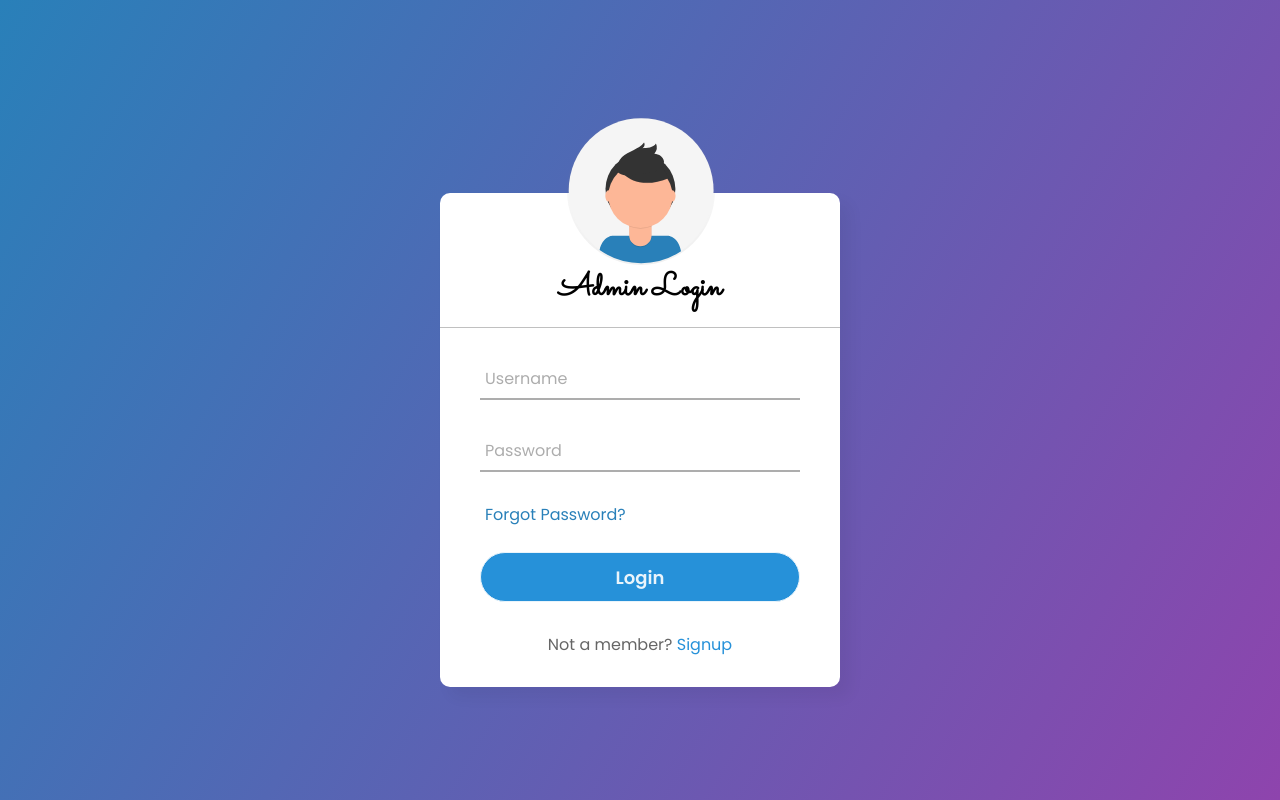
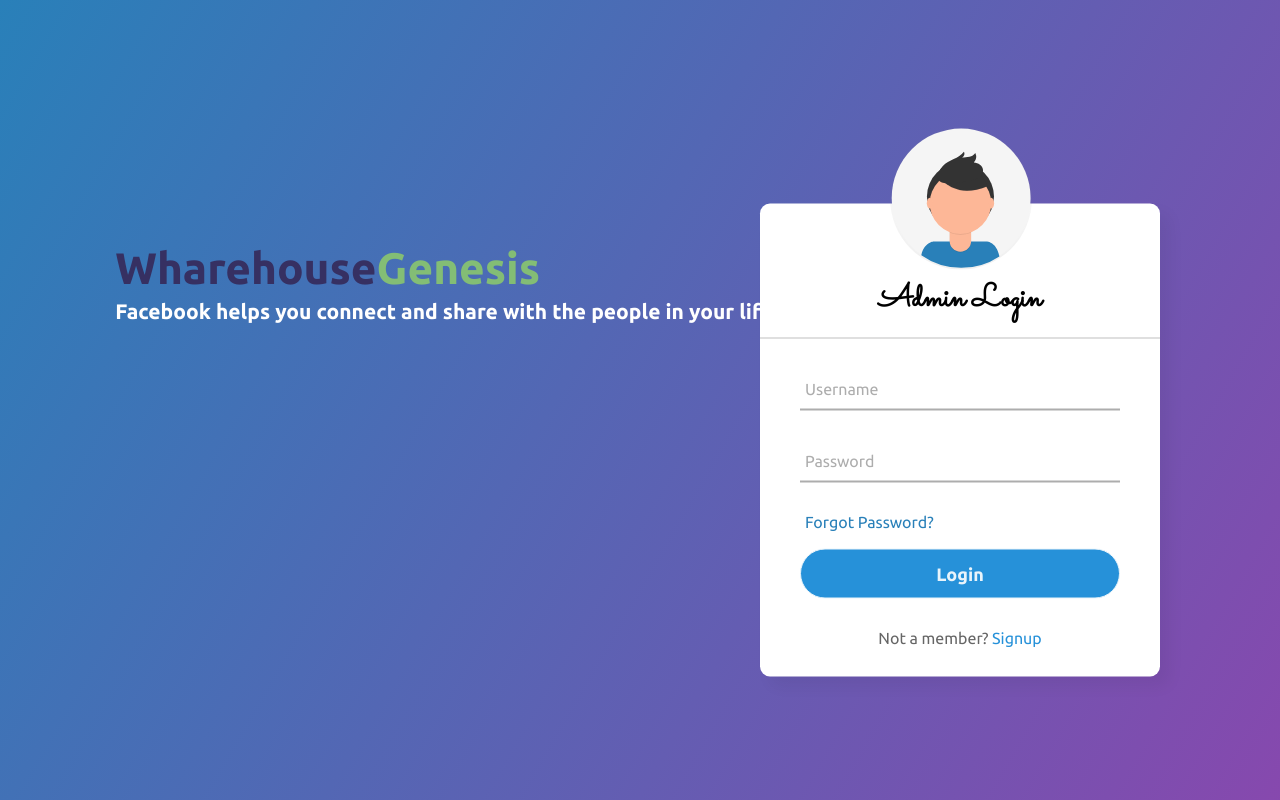
Before and after one commit to JahirMullick/WarehouseGenesis, an Electron app: page Html/LoginForm.html in a window 1280 px wide. Shown: the top 800 px of the page. Drawn offline with Linux system fonts and the light colour scheme.

Commit message:
Add massage to the left side

```diff
--- a/CSS/LoginForm.css
+++ b/CSS/LoginForm.css
@@ -1,52 +1,84 @@
 @import url('https://fonts.googleapis.com/css2?family=Noto+Sans:wght@700&family=Poppins:wght@400;500;600&display=swap');
 @import url('https://fonts.googleapis.com/css2?family=Dancing+Script&family=Sacramento&family=Satisfy&display=swap');
-*{
+@import url('https://fonts.googleapis.com/css2?family=Ubuntu:wght@300;400;500;700&display=swap');
+
+* {
   margin: 0;
   padding: 0;
   box-sizing: border-box;
-  font-family: "Poppins", sans-serif;
+  font-family: 'Ubuntu', sans-serif;
 }
-body{
+
+body {
   margin: 0;
   padding: 0;
-  background: linear-gradient(120deg,#2980b9, #8e44ad);
+  background: linear-gradient(120deg, #2980b9, #8e44ad);
   height: 100vh;
   overflow: hidden;
 }
-.center{
+
+.massage {
+  justify-content: center;
+  align-items: center;
+  width: 60%;
+  margin-top: 19%;
+  margin-left: 9%;
+  font-size: 44px;
+  font-weight: 600;
+  color: #363062;
+  /* color: black; */
+}
+
+.massage span {
+  font-size: 44px;
+  font-weight: 600;
+  color: #83BD75;
+}
+
+.massage p {
+  margin-top: 6px;
+  font-size: 21px;
+  color: white;
+}
+
+.center {
   position: absolute;
   top: 55%;
-  left: 50%;
+  left: 75%;
   transform: translate(-50%, -50%);
   width: 400px;
   background: white;
   border-radius: 10px;
-  box-shadow: 10px 10px 15px rgba(0,0,0,0.05);
+  box-shadow: 10px 10px 15px rgba(0, 0, 0, 0.05);
 }
 
-.img{
+.img {
   margin: -76px 0px 0px 127px;
   position: absolute;
   height: 30%;
   width: 37%;
 }
-.center h1{
+
+.center h1 {
   text-align: center;
   padding: 72px 0px 15px;
   border-bottom: 1px solid silver;
- /* font-family: 'Dancing Script', cursive; */
-font-family: 'Sacramento', cursive;
+  /* font-family: 'Dancing Script', cursive; */
+  font-family: 'Sacramento', cursive;
 }
-.center form{
+
+.center form {
   padding: 0 40px;
   box-sizing: border-box;
 }
-form .txt_field{
+
+form .txt_field {
   position: relative;
   border-bottom: 2px solid #adadad;
   margin: 30px 0;
 }
-.txt_field input{
+
+.txt_field input {
   width: 100%;
   padding: 0 5px;
   height: 40px;
@@ -55,7 +87,8 @@
   background: none;
   outline: none;
 }
-.txt_field label{
+
+.txt_field label {
   position: absolute;
   top: 50%;
   left: 5px;
@@ -65,7 +98,8 @@
   pointer-events: none;
   transition: .5s;
 }
-.txt_field span::before{
+
+.txt_field span::before {
   content: '';
   position: absolute;
   top: 40px;
@@ -75,25 +109,30 @@
   background: #2691d9;
   transition: .5s;
 }
-.txt_field input:focus ~ label,
-.txt_field input:valid ~ label{
+
+.txt_field input:focus~label,
+.txt_field input:valid~label {
   top: -5px;
   color: #2691d9;
 }
-.txt_field input:focus ~ span::before,
-.txt_field input:valid ~ span::before{
+
+.txt_field input:focus~span::before,
+.txt_field input:valid~span::before {
   width: 100%;
 }
-.pass a{
+
+.pass a {
   text-decoration: none;
   margin: -5px 0 20px 5px;
   color: #2980b9;
   cursor: pointer;
 }
-.pass:hover{
+
+.pass:hover {
   text-decoration: underline;
 }
-input[type="submit"]{
+
+input[type="submit"] {
   width: 100%;
   height: 50px;
   border: 1px solid;
@@ -105,20 +144,24 @@
   cursor: pointer;
   outline: none;
 }
-input[type="submit"]:hover{
+
+input[type="submit"]:hover {
   border-color: #2691d9;
   transition: .5s;
 }
-.signup_link{
+
+.signup_link {
   margin: 30px 0;
   text-align: center;
   font-size: 16px;
   color: #666666;
 }
-.signup_link a{
+
+.signup_link a {
   color: #2691d9;
   text-decoration: none;
 }
-.signup_link a:hover{
+
+.signup_link a:hover {
   text-decoration: underline;
 }
--- a/Html/LoginForm.html
+++ b/Html/LoginForm.html
@@ -9,6 +9,7 @@
     <title>Login</title>
 </head>
 <body>
+  <div class="massage">Wharehouse<span>Genesis</span><p> Facebook helps you connect and share with the people in your life.</p></div>
     <div class="center">
       <img class="img" src="/resources/undraw_profile_pic_ic-5-t (1).svg" alt="">
       <h1>Admin Login</h1>
```
